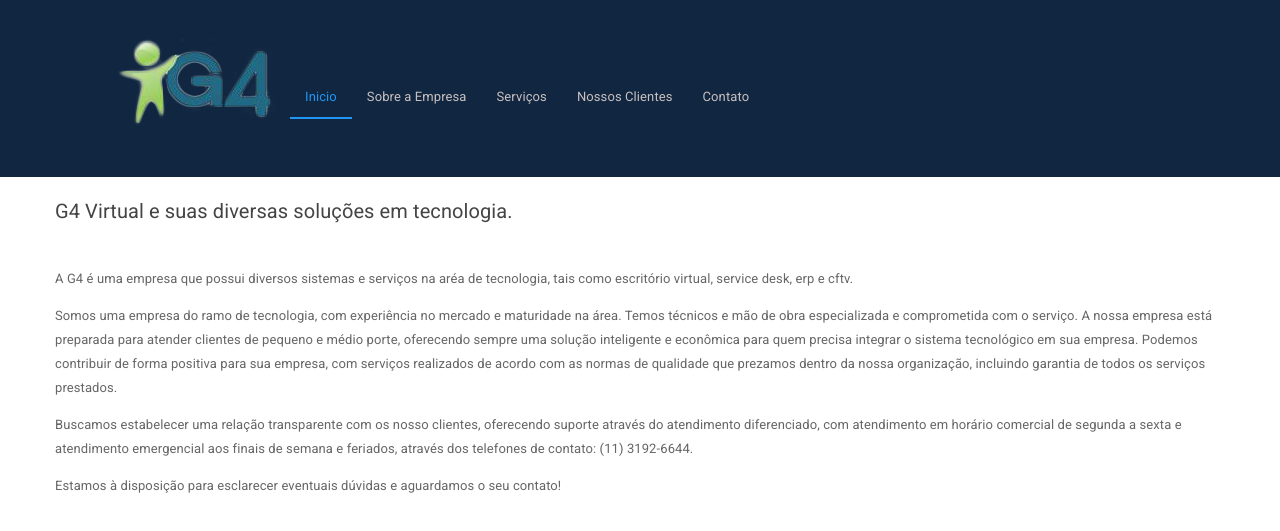
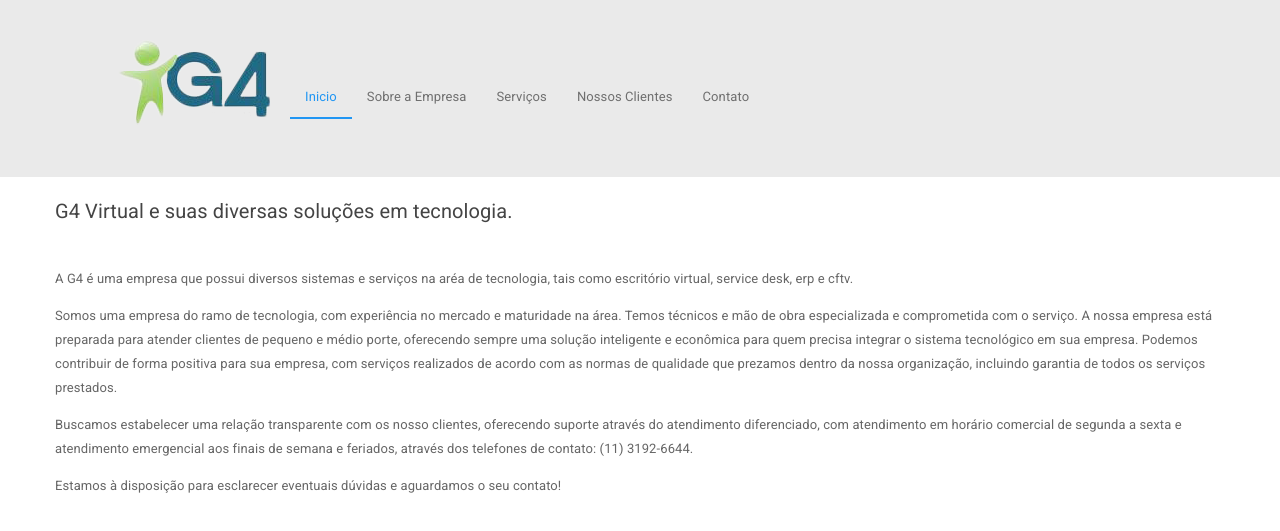
Before and after one commit to dev-pmartins/seo-g4-virtual, a plain HTML site: page index.html in a window 1280 px wide. Shown: the top 531 px of the page. Drawn offline with nearby package versions, Linux system fonts and the light colour scheme.

Commit message:
ajuste menu

```diff
--- a/css/style.css
+++ b/css/style.css
@@ -29,14 +29,14 @@ h2{
 }
 
 header{
-	background-color: rgb(17, 38, 64);
+	background-color: rgba(187, 187, 187, 0.31);
 }
 .menu-tab ul{
 	display: inline-block;
 }
 
 .menu-tab li a{
-	color: #C8C0C0;
+	color: #6F6F6F;
 }
 
 .menu-tab img{
```
